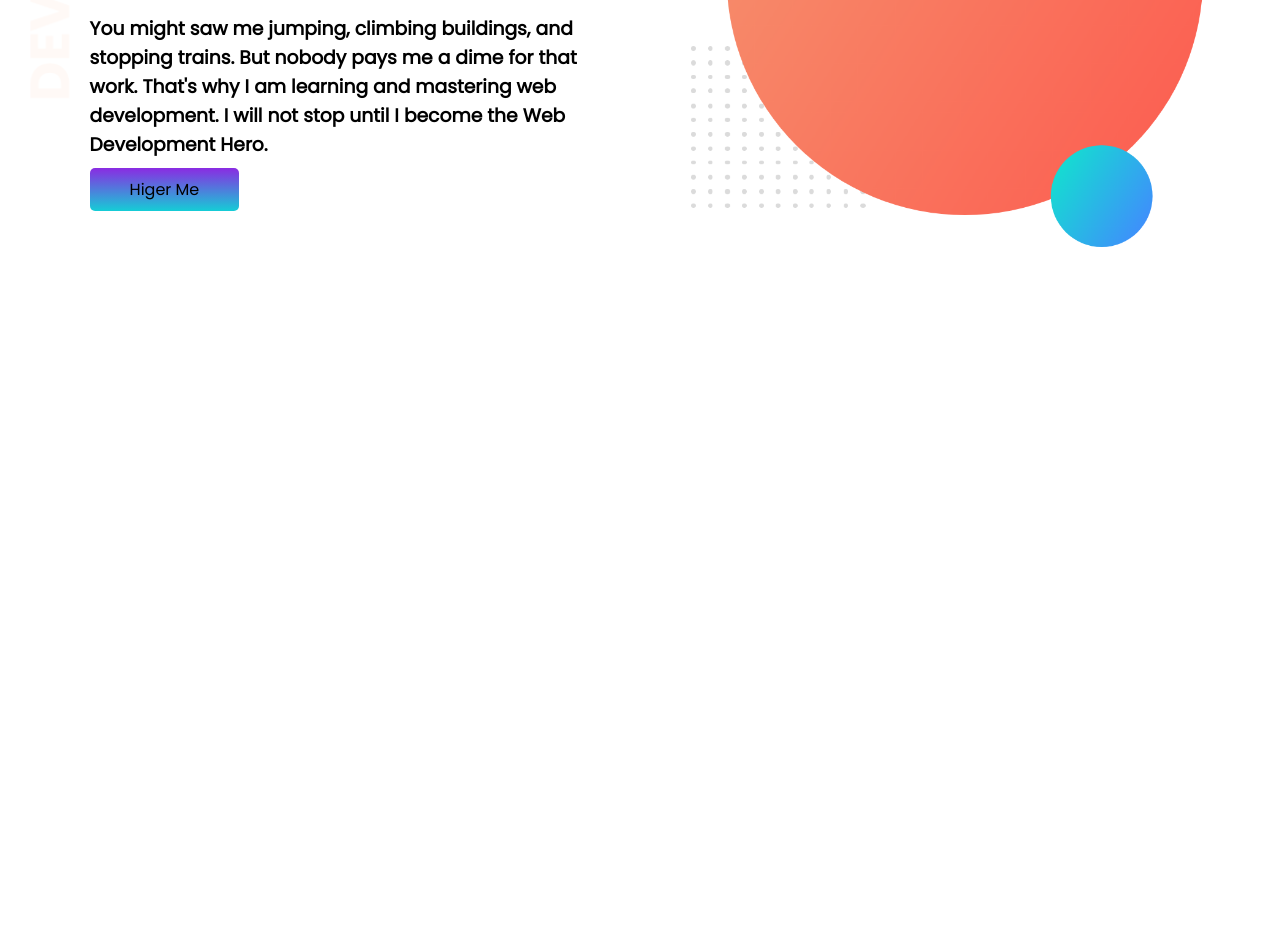
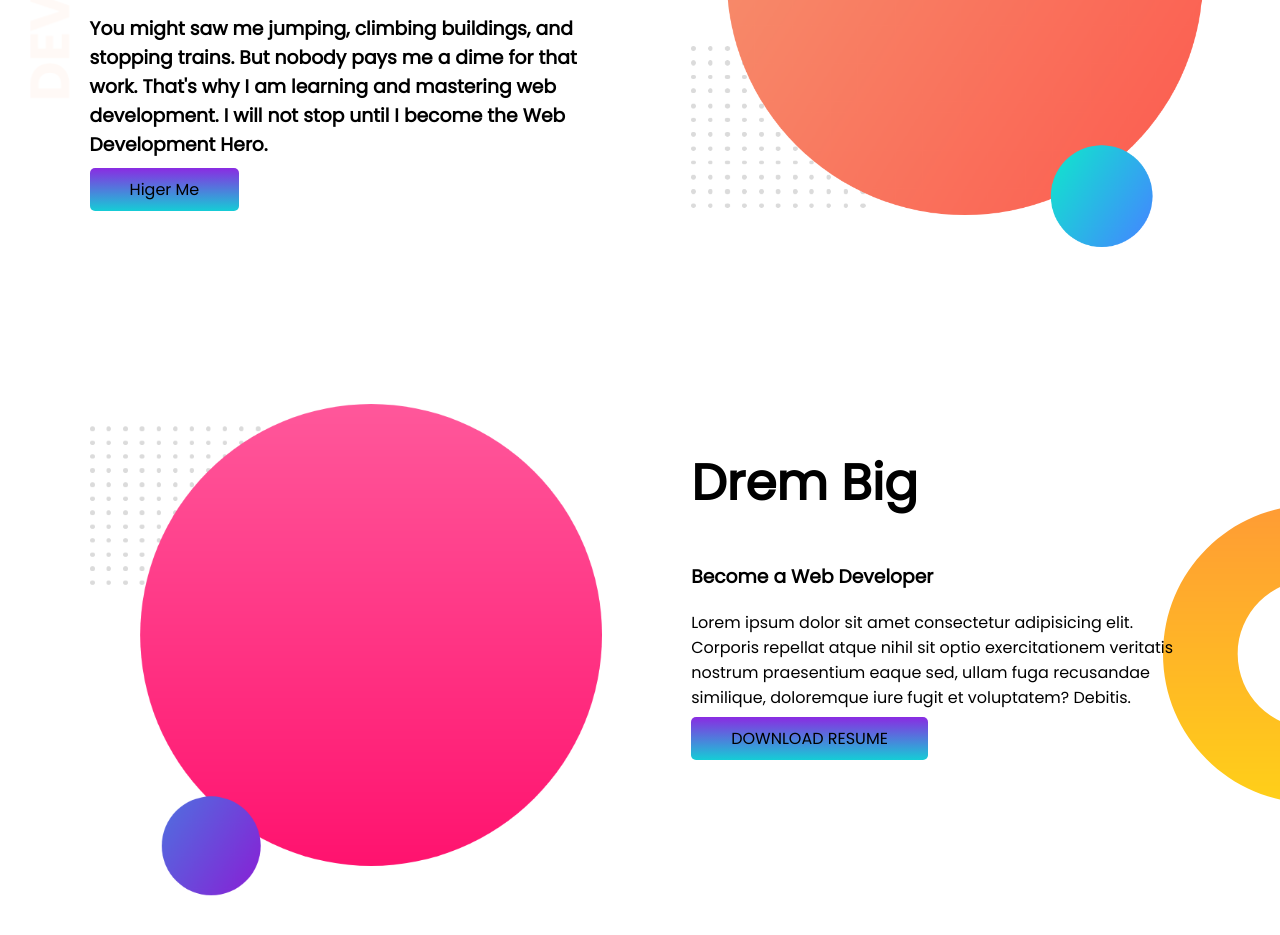
Before and after one commit to 1Md-Rakibul-Islam/developer-portfolio, a plain HTML site: page index.html in a window 1280 px wide. Shown: the part 261-1196 px from the top of the page. Before the commit the page ends 800 px from the top, so only its background shows below. Drawn offline with Linux system fonts and the light colour scheme.

Commit message:
dream added new

```diff
--- a/index.html
+++ b/index.html
@@ -23,6 +23,19 @@
         </div>
     </section>
 
+    <section class="drem-big">
+        <div class="home_content">
+            <img src="images/my-bg2.png" alt="">
+        </div>
+        <div class="home_content">
+            <h1>Drem Big</h1>
+            <h3>Become a Web Developer</h3>
+            <p>
+                Lorem ipsum dolor sit amet consectetur adipisicing elit. Corporis repellat atque nihil sit optio exercitationem veritatis nostrum praesentium eaque sed, ullam fuga recusandae similique, doloremque iure fugit et voluptatem? Debitis.
+            </p>
+            <a id="button" href="#">DOWNLOAD RESUME</a>
+        </div>
+    </section>
 
 
 </body>
```
